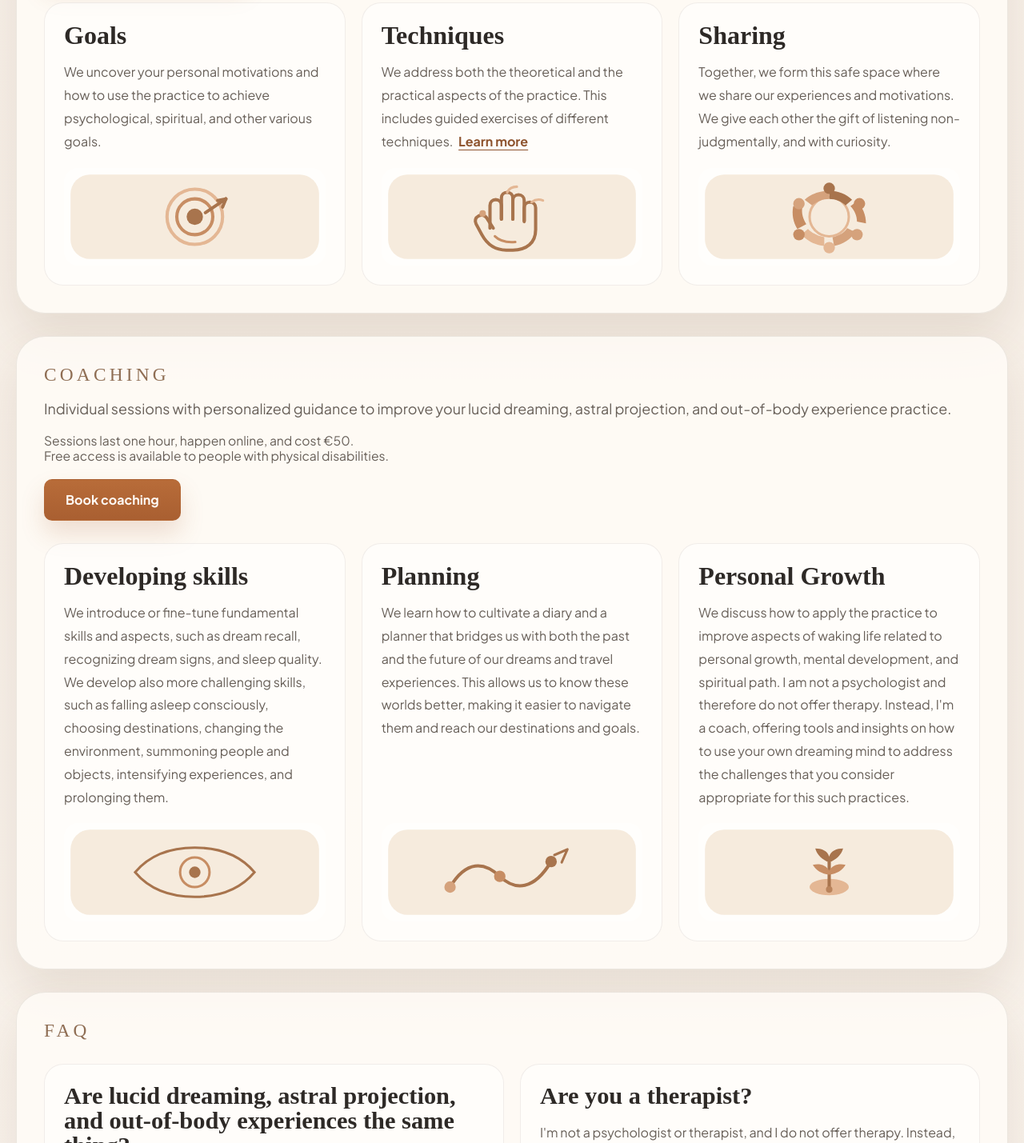
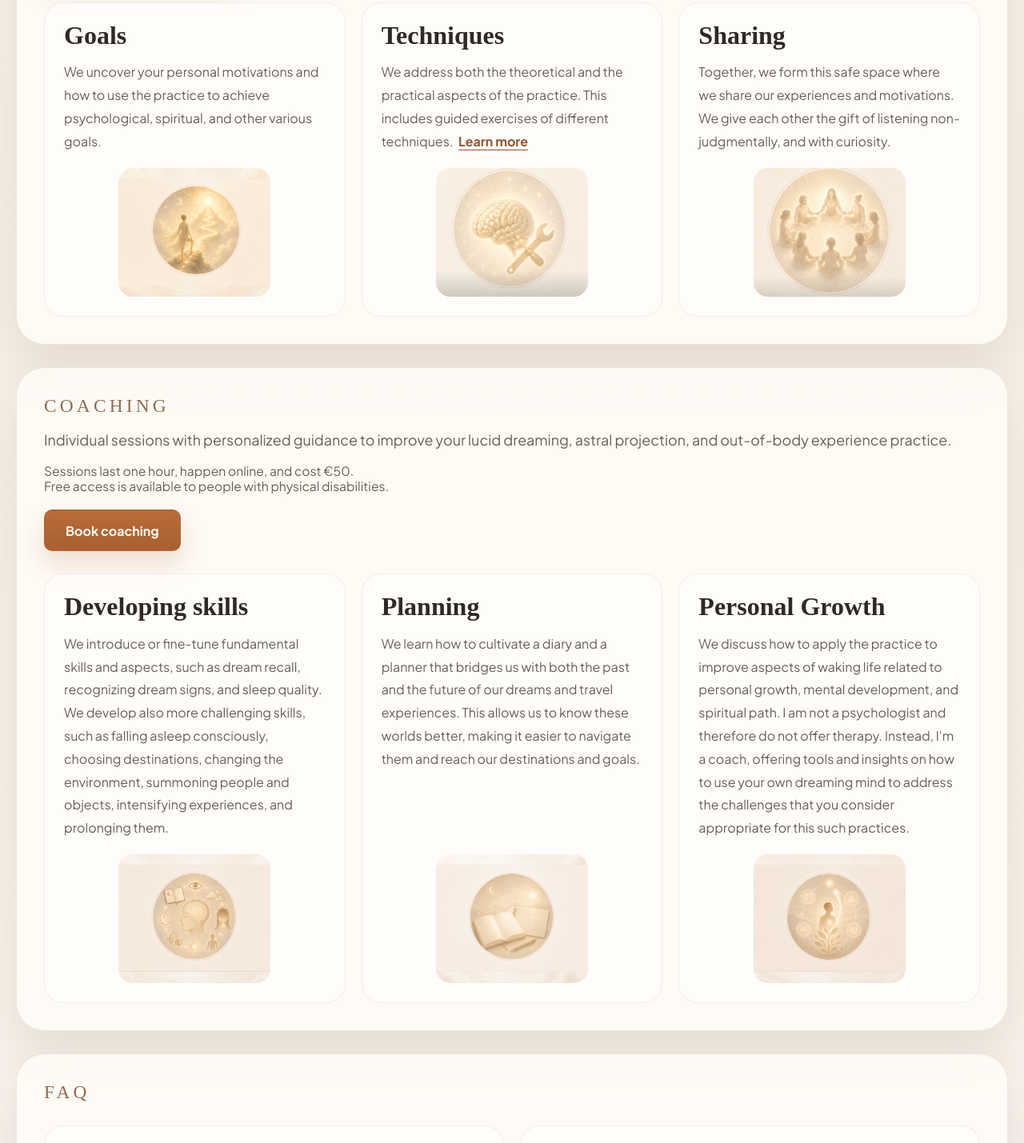
Before and after one commit to karinemiras/lucid-dreaming-amsterdam, a website: page index.html in a window 1280 px wide. Shown: the part 1837-3266 px from the top of the page at 80% size. Drawn offline with Linux system fonts and the light colour scheme; a web font is replaced by a local one.

Commit message:
Replace card illustrations

```diff
--- a/index.html
+++ b/index.html
@@ -274,7 +274,7 @@ Having experienced their transformative potential firsthand, I now wish to share
               <p>
                We uncover your personal motivations and how to use the practice to achieve psychological, spiritual, and other various goals.
               </p>
-              <img class="card-illustration" src="figures/goals-illustration.svg" alt="Compass illustration for goals" />
+              <img class="card-illustration card-illustration-soft" src="figures/goals-illustration.png" alt="Dream path illustration for lucid dreaming goals" />
             </article>
             <article class="info-card">
               <h3>Techniques</h3>
@@ -282,7 +282,7 @@ Having experienced their transformative potential firsthand, I now wish to share
                We address both the theoretical and the practical aspects of the practice. This includes guided exercises of different techniques.
                <a class="card-link" href="learn-more.html">Learn more</a>
               </p>
-              <img class="card-illustration" src="figures/techniques-illustration.svg" alt="Hand illustration for techniques" />
+              <img class="card-illustration card-illustration-soft" src="figures/techniques-illustration.png" alt="Brain and tool illustration for lucid dreaming techniques" />
             </article>
             <article class="info-card">
               <h3>Sharing</h3>
@@ -290,7 +290,7 @@ Having experienced their transformative potential firsthand, I now wish to share
                 Together, we form this safe space where we share our experiences and motivations.
                 We give each other the gift of listening non-judgmentally, and with   curiosity.
               </p>
-              <img class="card-illustration" src="figures/sharing-illustration.svg" alt="Connected circles illustration for sharing" />
+              <img class="card-illustration card-illustration-soft" src="figures/sharing-illustration.png" alt="Meditation circle illustration for sharing lucid dreaming experiences" />
             </article>
           </div>
         </section>
@@ -316,7 +316,7 @@ Having experienced their transformative potential firsthand, I now wish to share
              choosing destinations, changing the environment, summoning people and objects, intensifying experiences, and prolonging them.
 
               </p>
-              <img class="card-illustration" src="figures/skills-illustration.svg" alt="Eye illustration for developing skills" />
+              <img class="card-illustration card-illustration-soft" src="figures/skills-illustration.png" alt="Dream awareness symbols for developing lucid dreaming skills" />
             </article>
             <article class="info-card">
               <h3>Planning</h3>
@@ -327,7 +327,7 @@ Having experienced their transformative potential firsthand, I now wish to share
                it easier to navigate them and reach our destinations and goals. </br></br></br></br>
 
               </p>
-              <img class="card-illustration" src="figures/planning-illustration.svg" alt="Map path illustration for planning" />
+              <img class="card-illustration card-illustration-soft" src="figures/planning-illustration.png" alt="Dream journal and planner illustration for lucid dreaming planning" />
             </article>
             <article class="info-card">
               <h3>Personal Growth</h3>
@@ -338,7 +338,7 @@ Having experienced their transformative potential firsthand, I now wish to share
              Instead, I'm a coach, offering tools and insights on how to use your own dreaming mind to
               address the challenges that you consider appropriate for this such practices.
               </p>
-              <img class="card-illustration" src="figures/personal-growth-illustration.svg" alt="Lotus illustration for personal growth" />
+              <img class="card-illustration card-illustration-soft" src="figures/personal-growth-illustration.png" alt="Personal growth illustration for lucid dreaming coaching" />
             </article>
           </div>
         </section>
--- a/styles.css
+++ b/styles.css
@@ -569,6 +569,16 @@ h1 {
   background: rgba(255, 255, 255, 0.4);
 }
 
+.card-illustration-soft {
+  display: block;
+  width: min(100%, 190px);
+  margin-left: auto;
+  margin-right: auto;
+  aspect-ratio: 1.18 / 1;
+  object-fit: cover;
+  object-position: center;
+}
+
 .info-card h3 {
   font-size: 2rem;
 }
```
Also changed, not shown: figures/goals-illustration.png (added), figures/goals-illustration.svg (deleted), figures/personal-growth-illustration.png (added), figures/personal-growth-illustration.svg (deleted), figures/planning-illustration.png (added), figures/planning-illustration.svg (deleted), figures/sharing-illustration.png (added), figures/sharing-illustration.svg (deleted), figures/skills-illustration.png (added), figures/skills-illustration.svg (deleted), figures/techniques-illustration.png (added), figures/techniques-illustration.svg (deleted).
